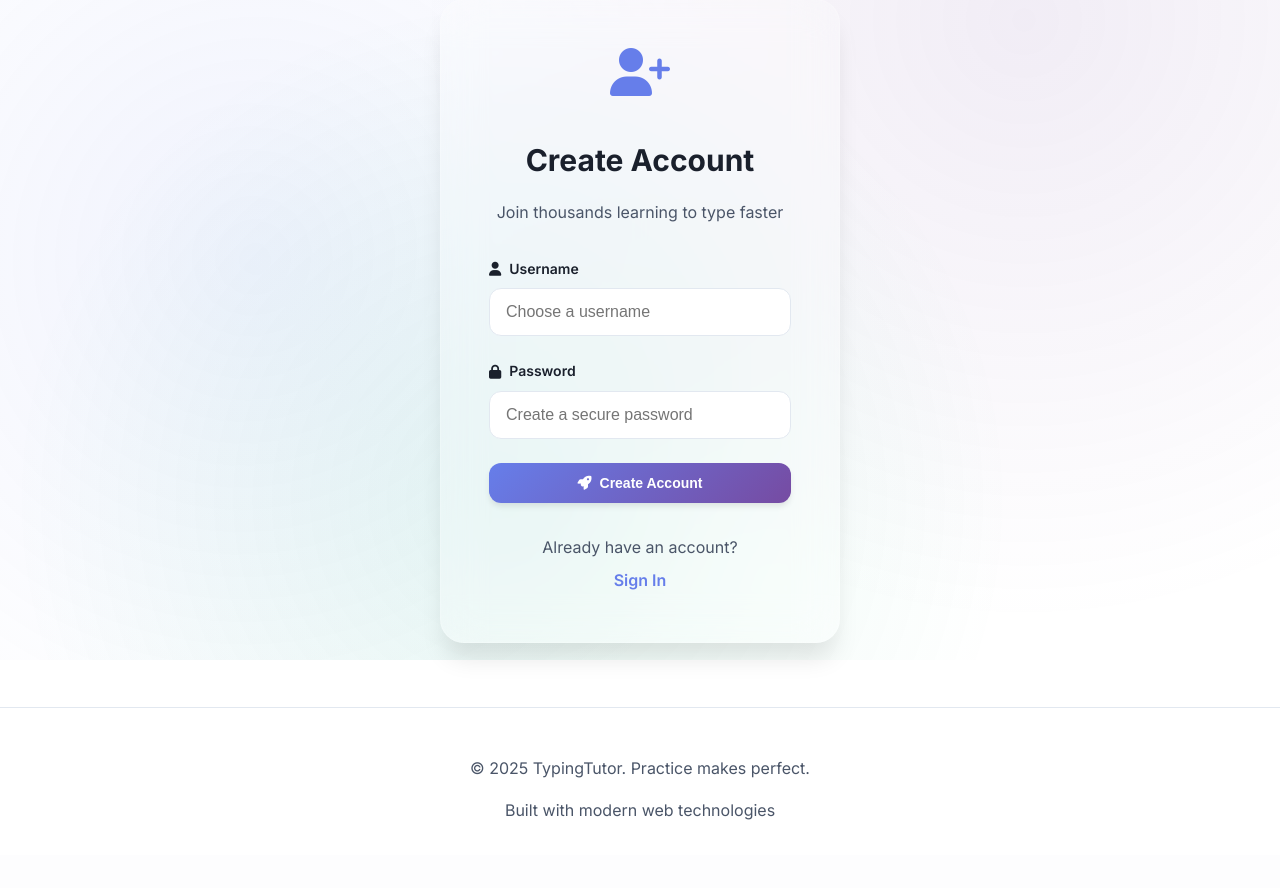
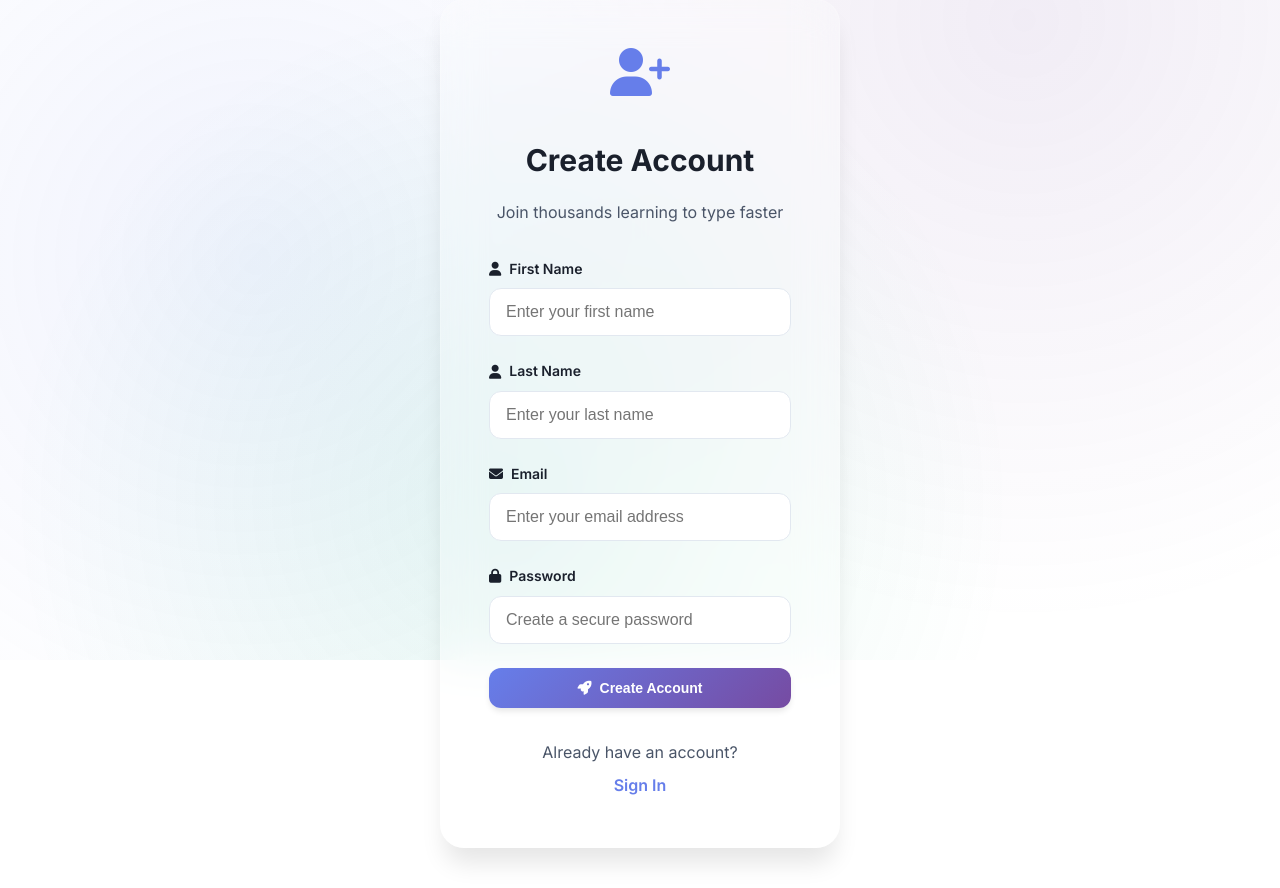
Before and after one commit to JeanCloete/typing-tutor, a Flask app: page /register in a window 1280 px wide. Shown: the part 140-1028 px from the top of the page. Before the commit the page ends 960 px from the top, so only its background shows below. Run offline with Flask 3, Linux system fonts and the light colour scheme.

Commit message:
Update user login and registration to use email and add user names
Update user authentication to use email as username, store first and last names, and integrate MySQL database.

Replit-Commit-Author: Agent
Replit-Commit-Session-Id: e93c862b-bd8a-4106-939b-9f80aa34f960
Replit-Commit-Checkpoint-Type: full_checkpoint
Replit-Commit-Screenshot-Url: https://storage.googleapis.com/screenshot-production-us-central1/e377994a-4938-497e-acd3-ce3faf53062f/e93c862b-bd8a-4106-939b-9f80aa34f960/rdWlNNv

```diff
--- a/app.py
+++ b/app.py
@@ -21,7 +21,7 @@ app.secret_key = os.environ.get("SESSION_SECRET", "you-should-change-this-in-pro
 app.wsgi_app = ProxyFix(app.wsgi_app, x_proto=1, x_host=1)
 
 # Configure the database
-app.config["SQLALCHEMY_DATABASE_URI"] = os.environ.get("DATABASE_URL", "sqlite:///database.db")
+app.config["SQLALCHEMY_DATABASE_URI"] = os.environ.get("DATABASE_URL", "sqlite:///typing_tutor.db")
 app.config["SQLALCHEMY_ENGINE_OPTIONS"] = {
     "pool_recycle": 300,
     "pool_pre_ping": True,
@@ -34,7 +34,7 @@ db.init_app(app)
 # Initialize Flask-Login
 login_manager = LoginManager()
 login_manager.init_app(app)
-login_manager.login_view = 'login'
+login_manager.login_view = 'login'  # type: ignore
 
 # Import models after db initialization
 from models import User, Lesson, Progress, Achievement
@@ -53,7 +53,10 @@ with app.app_context():
             try:
                 with open(f'lessons/lesson{i}.txt', 'r') as f:
                     content = f.read().strip()
-                lesson = Lesson(number=i, content=content, title=f"Lesson {i}")
+                lesson = Lesson()
+                lesson.number = i
+                lesson.content = content
+                lesson.title = f"Lesson {i}"
                 db.session.add(lesson)
                 logging.info(f"Added lesson {i}")
             except FileNotFoundError:
@@ -91,15 +94,21 @@ def index():
 @app.route('/register', methods=['GET', 'POST'])
 def register():
     if request.method == 'POST':
-        username = request.form['username']
+        email = request.form['email']
+        first_name = request.form['first_name']
+        last_name = request.form['last_name']
         password = request.form['password']
 
-        if User.query.filter_by(username=username).first():
-            flash("Username already exists.", "error")
+        if User.query.filter_by(email=email).first():
+            flash("Email already exists.", "error")
             return redirect(url_for('register'))
 
         password_hash = generate_password_hash(password)
-        user = User(username=username, password_hash=password_hash)
+        user = User()
+        user.email = email
+        user.first_name = first_name
+        user.last_name = last_name
+        user.password_hash = password_hash
         db.session.add(user)
         db.session.commit()
 
@@ -111,15 +120,15 @@ def register():
 @app.route('/login', methods=['GET', 'POST'])
 def login():
     if request.method == 'POST':
-        username = request.form['username']
+        email = request.form['email']
         password = request.form['password']
 
-        user = User.query.filter_by(username=username).first()
+        user = User.query.filter_by(email=email).first()
         if user and check_password_hash(user.password_hash, password):
             login_user(user)
             return redirect(url_for('index'))
         else:
-            flash("Invalid username or password.", "error")
+            flash("Invalid email or password.", "error")
 
     return render_template('login.html')
 
@@ -162,7 +171,7 @@ def practice(lesson_id):
 @app.route('/save_progress/<int:lesson_id>', methods=['POST'])
 @login_required
 def save_progress(lesson_id):
-    data = request.json
+    data = request.json or {}
     wpm = data.get('wpm', 0)
     accuracy = data.get('accuracy', 0)
     time_taken = data.get('time_taken', 0)
@@ -171,7 +180,9 @@ def save_progress(lesson_id):
     # Find existing progress or create new
     progress = Progress.query.filter_by(user_id=current_user.id, lesson_id=lesson_id).first()
     if not progress:
-        progress = Progress(user_id=current_user.id, lesson_id=lesson_id)
+        progress = Progress()
+        progress.user_id = current_user.id
+        progress.lesson_id = lesson_id
 
     # Update progress only if this attempt is better
     if wpm > progress.wpm or (wpm == progress.wpm and accuracy > progress.accuracy):
--- a/models.py
+++ b/models.py
@@ -4,7 +4,9 @@ from datetime import datetime
 
 class User(UserMixin, db.Model):
     id = db.Column(db.Integer, primary_key=True)
-    username = db.Column(db.String(64), unique=True, nullable=False)
+    email = db.Column(db.String(120), unique=True, nullable=False)
+    first_name = db.Column(db.String(64), nullable=False)
+    last_name = db.Column(db.String(64), nullable=False)
     password_hash = db.Column(db.String(256), nullable=False)
     created_at = db.Column(db.DateTime, default=datetime.utcnow)
     progress = db.relationship('Progress', backref='user', lazy=True)
--- a/pyproject.toml
+++ b/pyproject.toml
@@ -12,4 +12,6 @@ dependencies = [
     "psycopg2-binary>=2.9.10",
     "werkzeug>=3.1.3",
     "sqlalchemy>=2.0.43",
+    "pymysql>=1.1.1",
+    "mysql-connector-python>=9.4.0",
 ]
--- a/templates/base.html
+++ b/templates/base.html
@@ -30,7 +30,7 @@
                     {% if current_user.is_authenticated %}
                         <span class="nav-user">
                             <i class="fas fa-user-circle"></i>
-                            {{ current_user.username }}
+                            {{ current_user.first_name }} {{ current_user.last_name }}
                         </span>
                         <a href="{{ url_for('index') }}" class="nav-link">
                             <i class="fas fa-home"></i>
--- a/templates/register.html
+++ b/templates/register.html
@@ -13,17 +13,45 @@
 
         <form method="POST" class="auth-form">
             <div class="form-group">
-                <label for="username" class="form-label">
+                <label for="first_name" class="form-label">
                     <i class="fas fa-user"></i>
-                    Username
+                    First Name
                 </label>
                 <input type="text"
-                       id="username"
-                       name="username"
+                       id="first_name"
+                       name="first_name"
                        class="form-input"
-                       placeholder="Choose a username"
+                       placeholder="Enter your first name"
                        required
-                       autocomplete="username">
+                       autocomplete="given-name">
+            </div>
+
+            <div class="form-group">
+                <label for="last_name" class="form-label">
+                    <i class="fas fa-user"></i>
+                    Last Name
+                </label>
+                <input type="text"
+                       id="last_name"
+                       name="last_name"
+                       class="form-input"
+                       placeholder="Enter your last name"
+                       required
+                       autocomplete="family-name">
+            </div>
+
+            <div class="form-group">
+                <label for="email" class="form-label">
+                    <i class="fas fa-envelope"></i>
+                    Email
+                </label>
+                <input type="email"
+                       id="email"
+                       name="email"
+                       class="form-input"
+                       placeholder="Enter your email address"
+                       required
+                       autocomplete="email">
             </div>
 
             <div class="form-group">
```
Also changed, not shown: templates/login.html (+8 -8 lines), templates/practice.html (+20 -20 lines), 1 other file.
